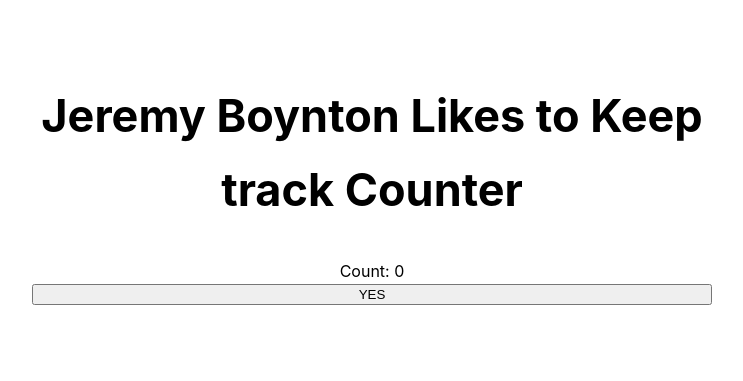
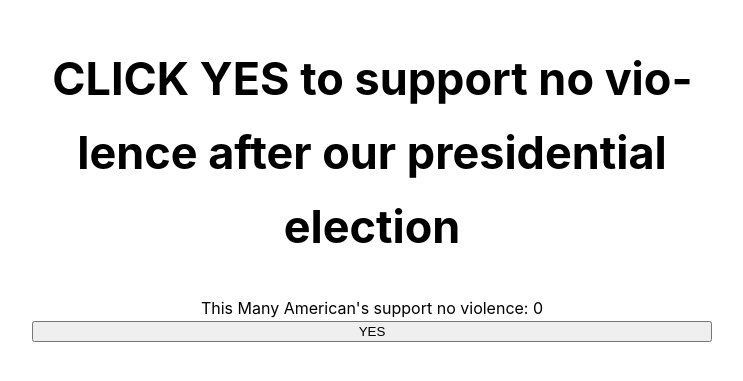
Before and after one commit to johnschneider1/counter-nov, a React (Create React App) app: page / in a window 1280 px wide. Shown: the part 223-604 px from the top of the page, without its empty margins (268-1011 px from the left). Built offline with nearby package versions, Linux system fonts and the light colour scheme.

Commit message:
styles begin

```diff
--- a/src/App.js
+++ b/src/App.js
@@ -8,9 +8,9 @@ function App() {
 
 
   return (
-    <main>
-      <h1>Jeremy Boynton Likes to Keep track Counter</h1>
-      <div>Count: {count}</div>
+    <main className="main">
+      <h1>CLICK YES to support no violence after our presidential election</h1>
+      <div>This Many American's support no violence: {count}</div>
 
       <button onClick={() => setCount(count + 1)}>YES</button>
 
```
